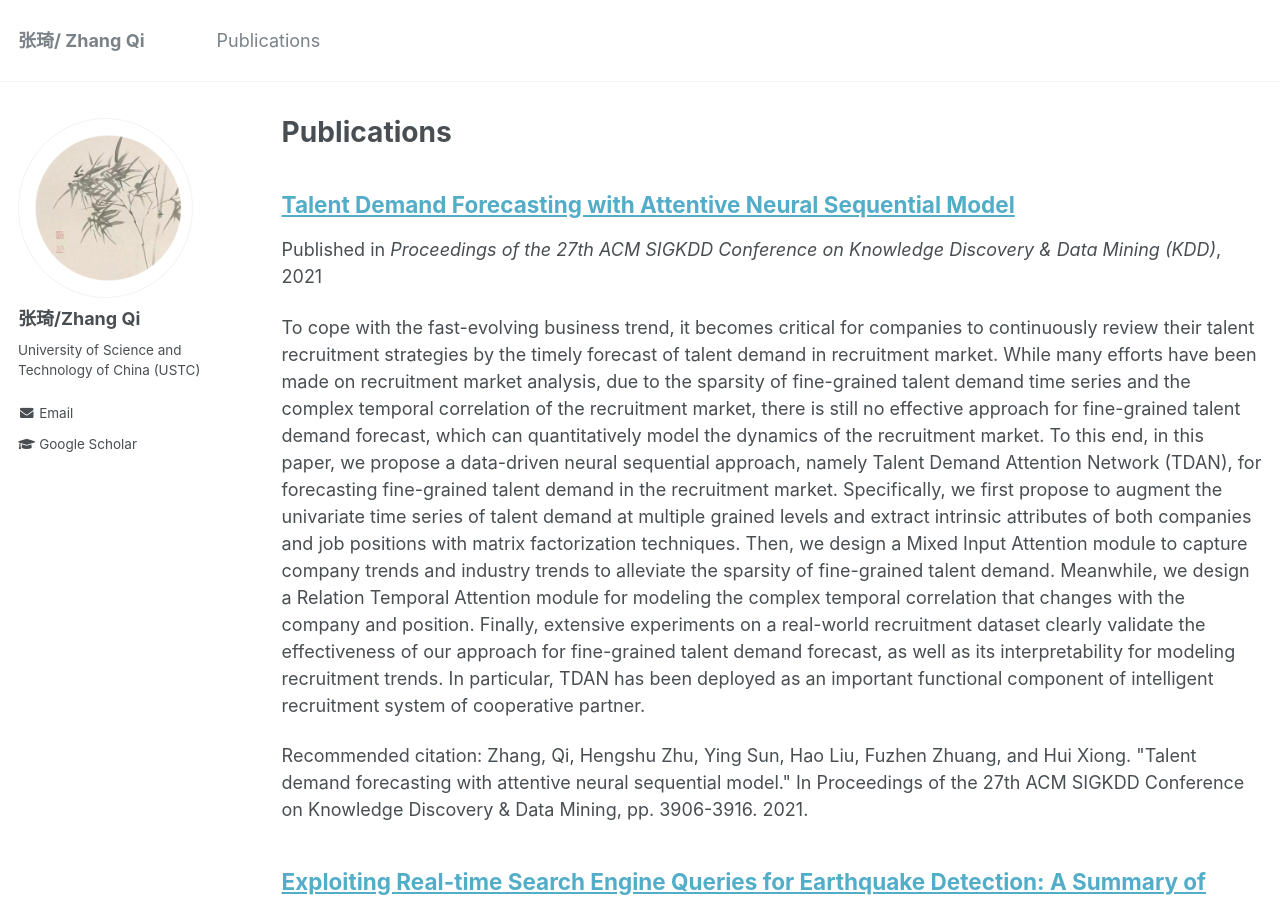
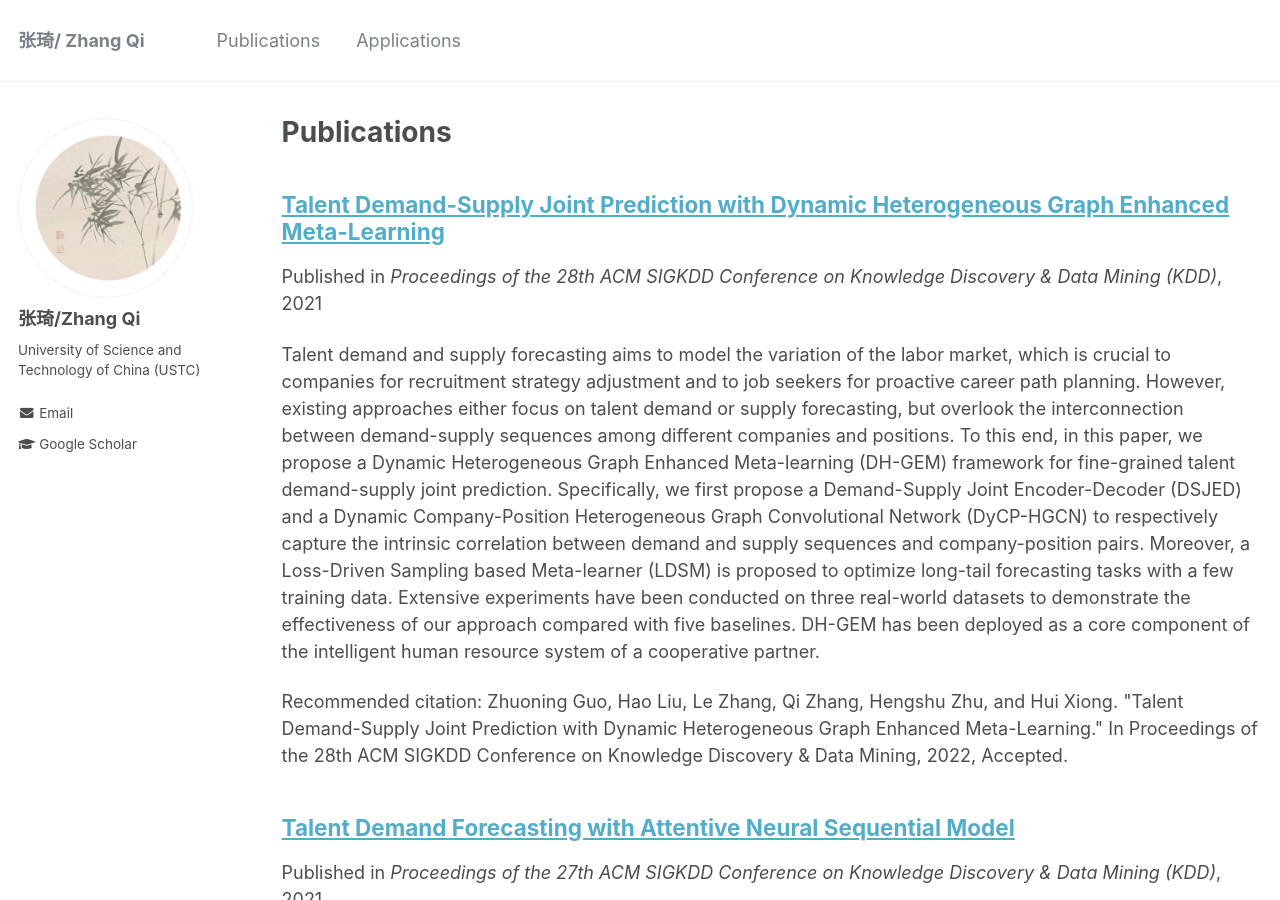
Before and after one commit to 7-Z-7/7-Z-7.github.io, a Jekyll site: the page built from _pages/publications.md, in a window 1280 px wide and 900 px high. Built offline with Jekyll 4.4.1, drawn with Linux system fonts in a browser that asks for light colours.

Commit message:
add new paper

```diff
--- a/_data/navigation.yml
+++ b/_data/navigation.yml
@@ -2,6 +2,9 @@
 main:
   - title: "Publications"
     url: /publications/
+
+  - title: "Applications"
+    url: /applications/
 
 #  - title: "Talks"
 #   url: /talks/
--- /dev/null
+++ b/_publications/2022-08-14-Talent Demand-Supply Joint Prediction with Dynamic Heterogeneous Graph Enhanced Meta-Learning.md
@@ -0,0 +1,13 @@
+---
+title: "Talent Demand-Supply Joint Prediction with Dynamic Heterogeneous Graph Enhanced Meta-Learning"
+collection: publications
+permalink: /publication/2022-08-14-Talent Demand-Supply Joint Prediction with Dynamic Heterogeneous Graph Enhanced Meta-Learning
+excerpt: 'Talent demand and supply forecasting aims to model the variation of the labor market, which is crucial to companies for recruitment strategy adjustment and to job seekers for proactive career path planning. However, existing approaches either focus on talent demand or supply forecasting, but overlook the interconnection between demand-supply sequences among different companies and positions. To this end, in this paper, we propose a Dynamic Heterogeneous Graph Enhanced Meta-learning (DH-GEM) framework for fine-grained talent demand-supply joint prediction. Specifically, we first propose a Demand-Supply Joint Encoder-Decoder (DSJED) and a Dynamic Company-Position Heterogeneous Graph Convolutional Network (DyCP-HGCN) to respectively capture the intrinsic correlation between demand and supply sequences and company-position pairs. Moreover, a Loss-Driven Sampling based Meta-learner (LDSM) is proposed to optimize long-tail forecasting tasks with a few training data. Extensive experiments have been conducted on three real-world datasets to demonstrate the effectiveness of our approach compared with five baselines. DH-GEM has been deployed as a core component of the intelligent human resource system of a cooperative partner.'
+date: 2021-08-14
+venue: 'Proceedings of the 28th ACM SIGKDD Conference on Knowledge Discovery & Data Mining (KDD)'
+paperurl:
+citation: 'Zhuoning Guo, Hao Liu, Le Zhang, Qi Zhang, Hengshu Zhu, and Hui Xiong. "Talent Demand-Supply Joint Prediction with Dynamic Heterogeneous Graph Enhanced Meta-Learning." In Proceedings of the 28th ACM SIGKDD Conference on Knowledge Discovery & Data Mining, 2022, Accepted.'
+---
+Talent demand and supply forecasting aims to model the variation of the labor market, which is crucial to companies for recruitment strategy adjustment and to job seekers for proactive career path planning. However, existing approaches either focus on talent demand or supply forecasting, but overlook the interconnection between demand-supply sequences among different companies and positions. To this end, in this paper, we propose a Dynamic Heterogeneous Graph Enhanced Meta-learning (DH-GEM) framework for fine-grained talent demand-supply joint prediction. Specifically, we first propose a Demand-Supply Joint Encoder-Decoder (DSJED) and a Dynamic Company-Position Heterogeneous Graph Convolutional Network (DyCP-HGCN) to respectively capture the intrinsic correlation between demand and supply sequences and company-position pairs. Moreover, a Loss-Driven Sampling based Meta-learner (LDSM) is proposed to optimize long-tail forecasting tasks with a few training data. Extensive experiments have been conducted on three real-world datasets to demonstrate the effectiveness of our approach compared with five baselines. DH-GEM has been deployed as a core component of the intelligent human resource system of a cooperative partner.
+
+[Download paper here](https://7-z-7.github.io/files/2022Talent Demand-Supply Joint Prediction with Dynamic.pdf)
```
Also changed, not shown: _pages/about.md (+2 -1 lines), 2 other files.
